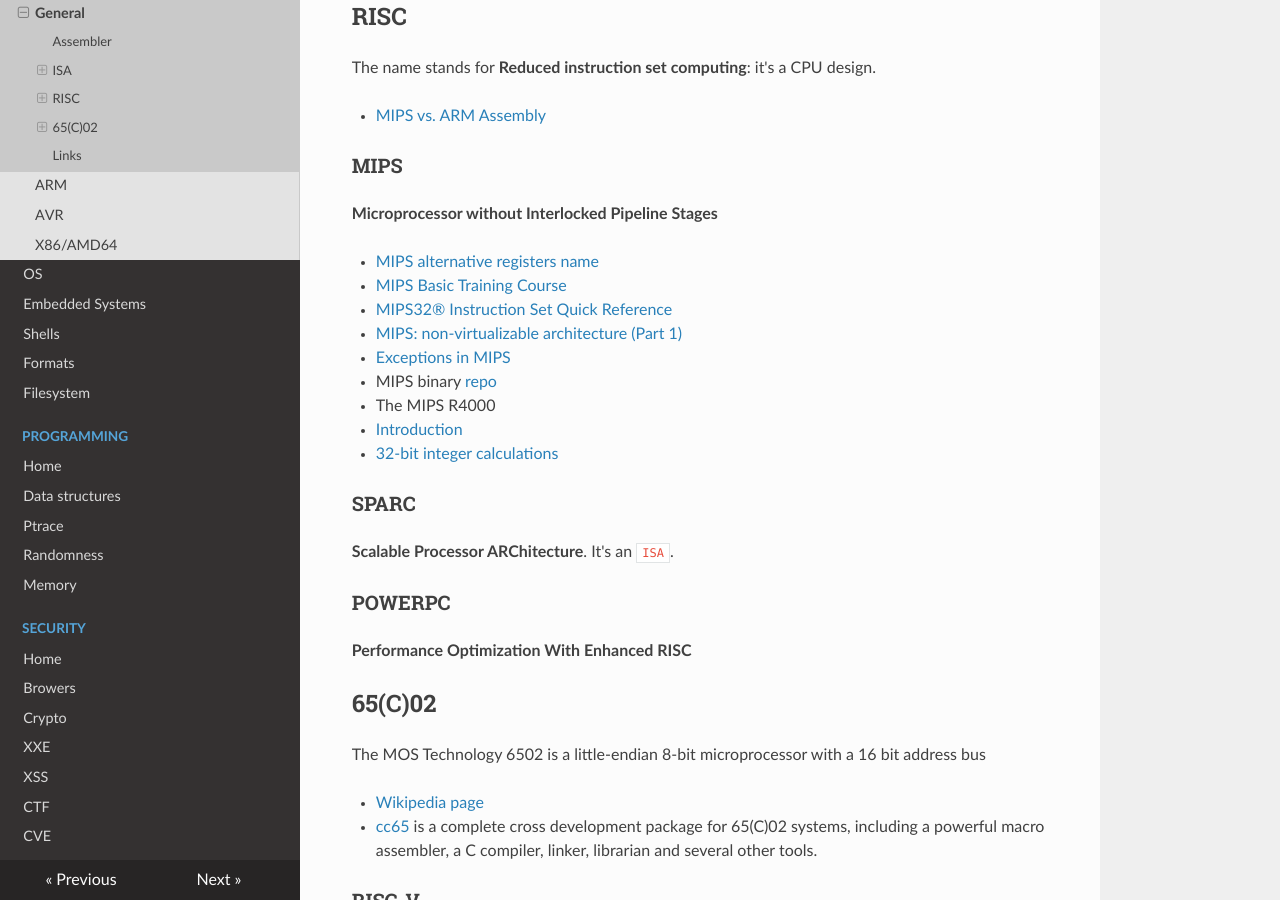
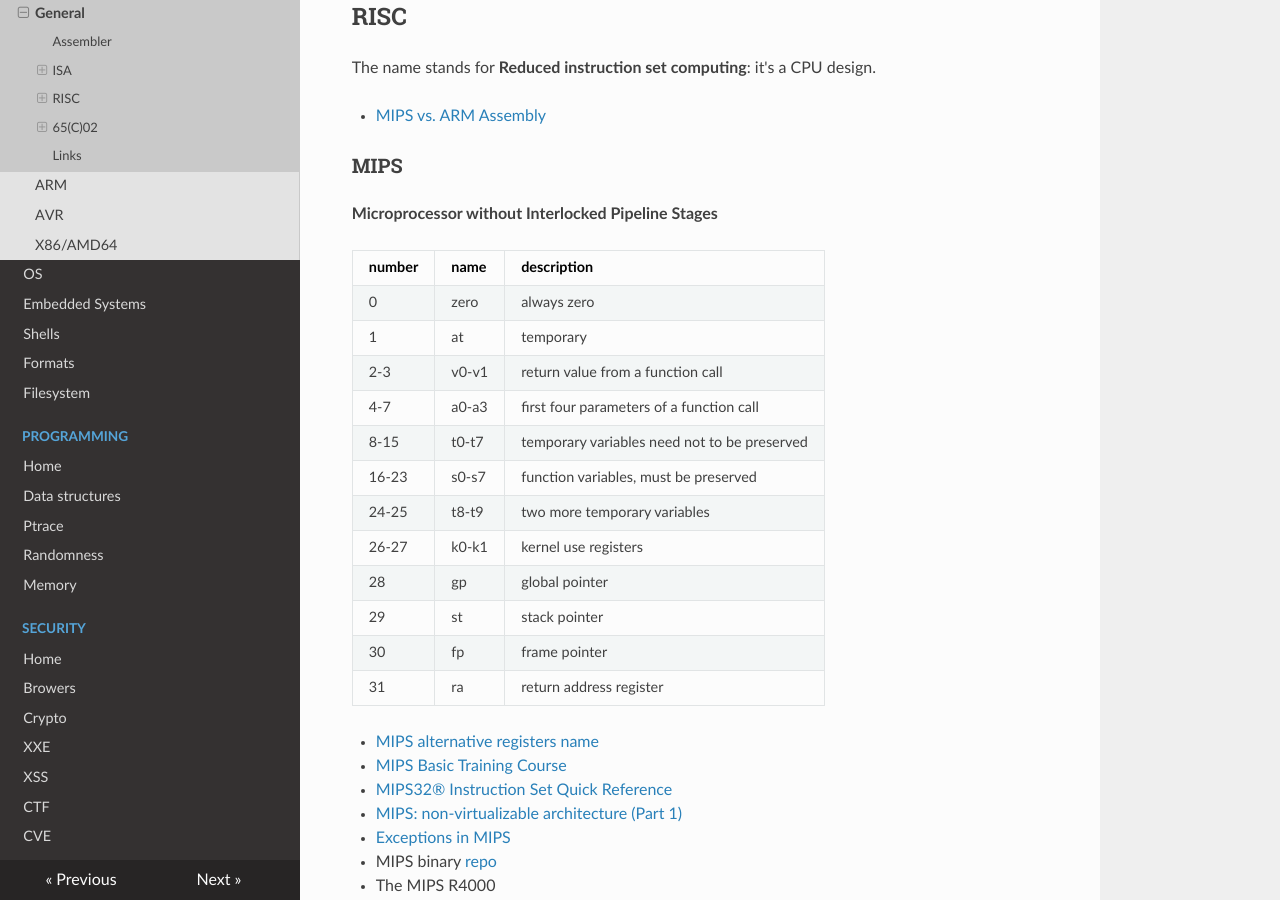
Before and after one commit to gipi/low-level, an MkDocs documentation site: the page built from docs/arch/index.md, in a window 1280 px wide and 900 px high, scrolled down 1311 px. Built offline with MkDocs 1.6.1, drawn with Linux system fonts in a browser that asks for light colours; nearby versions of some CDN libraries; old or Windows-style settings are respelled for this version of MkDocs.

Commit message:
Update index.md

```diff
--- a/docs/arch/index.md
+++ b/docs/arch/index.md
@@ -57,6 +57,21 @@ The name stands for **Reduced instruction set computing**: it's a CPU design.
 
 **Microprocessor without Interlocked Pipeline Stages**
 
+| number | name | description |
+|--------|------|-------------|
+| 0 | zero | always zero |
+| 1 | at | temporary |
+| 2-3 | v0-v1 | return value from a function call |
+| 4-7 | a0-a3 | first four parameters of a function call |
+| 8-15 | t0-t7 | temporary variables need not to be preserved |
+| 16-23 | s0-s7 | function variables, must be preserved |
+| 24-25 | t8-t9 | two more temporary variables |
+| 26-27 | k0-k1 | kernel use registers |
+| 28 | gp | global pointer |
+| 29 | st | stack pointer |
+| 30 | fp | frame pointer |
+| 31 | ra | return address register |
+
  - [MIPS alternative registers name](https://www.cs.umd.edu/class/sum2003/cmsc311/Notes/Mips/altReg.html)
  - [MIPS Basic Training Course](https://community.imgtec.com/developers/mips/resources/training-courses/mips-basic-training-course/)
  - [MIPS32® Instruction Set Quick Reference](https://www.cs.duke.edu/courses/fall13/compsci250/MIPS32_QRC.pdf)
```
